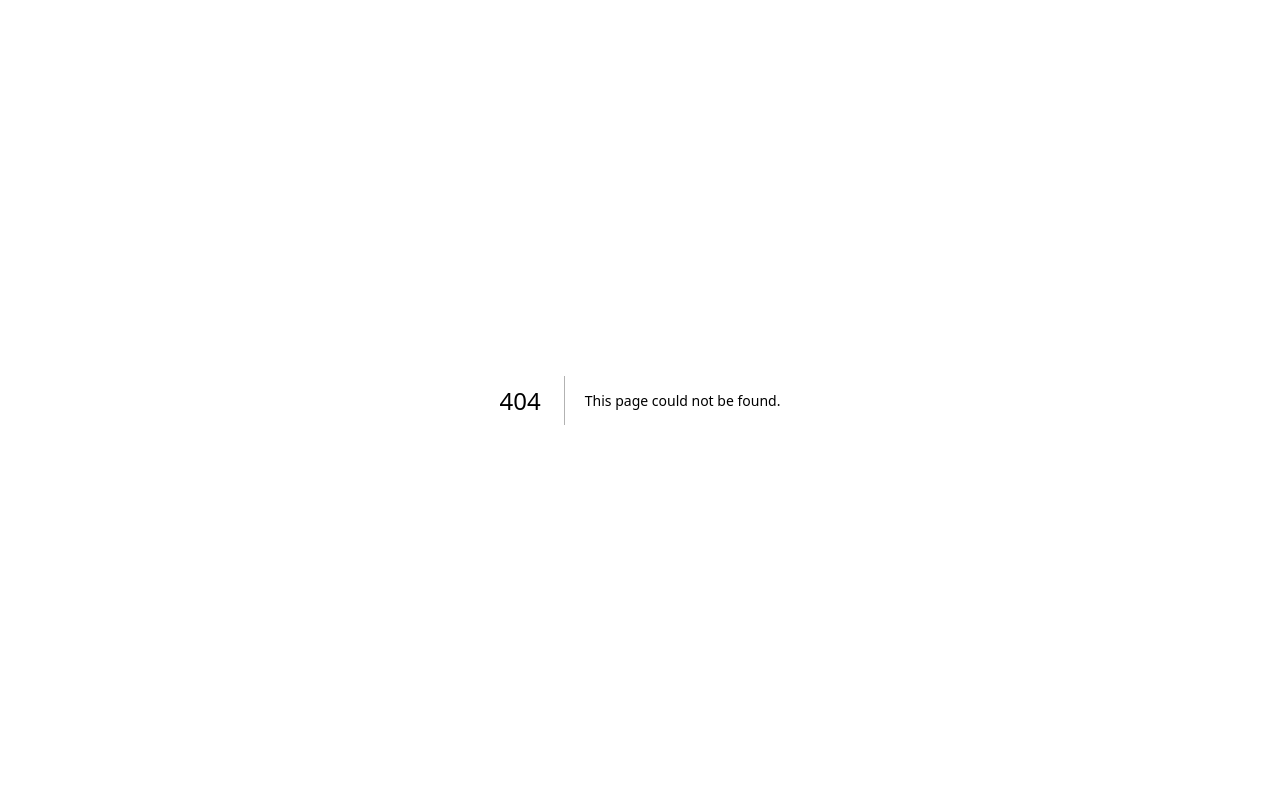
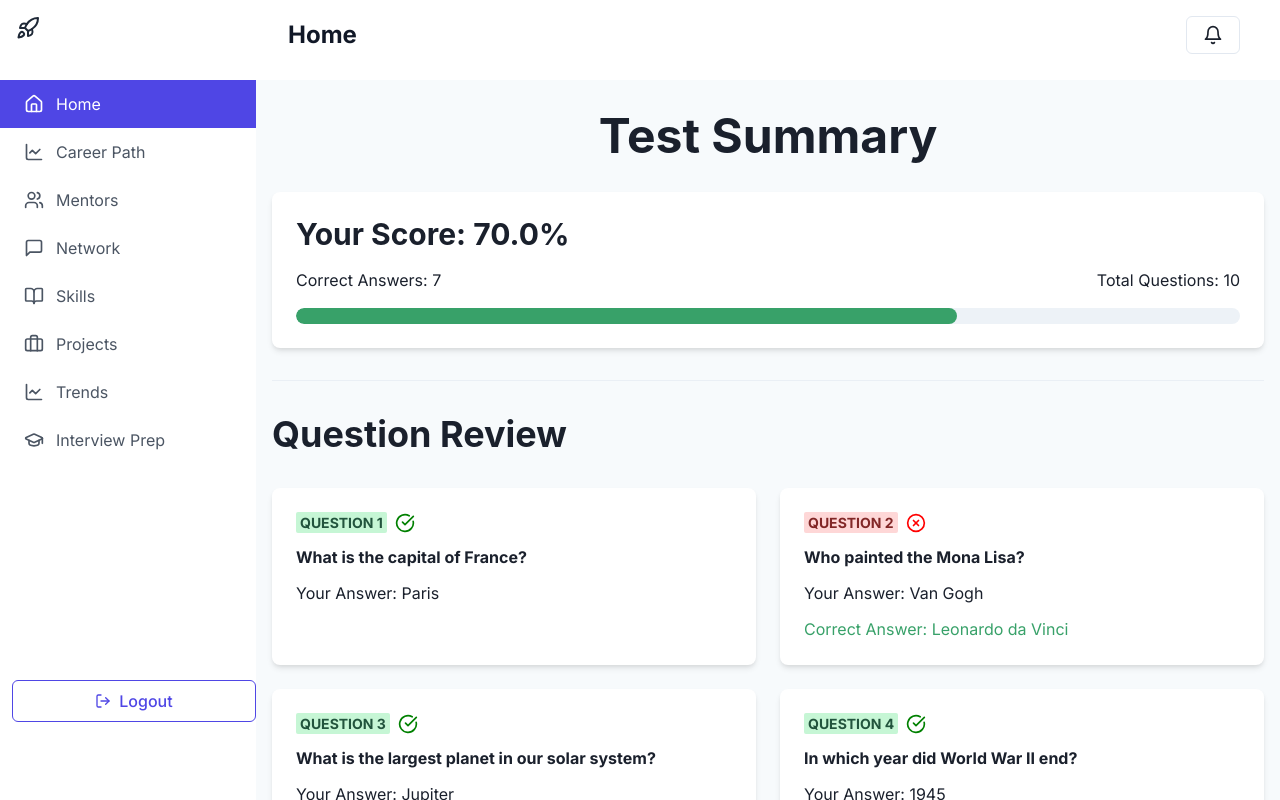
Before and after one commit to JeffCorp/saltus-fe, a Next.js app: page /dashboard/skills/results in a window 1280 px wide. Before the commit this address had no page. Built offline with nearby package versions, Linux system fonts and the light colour scheme.

Commit message:
Skills and Network changes

```diff
--- a/package.json
+++ b/package.json
@@ -33,7 +33,8 @@
     "react-responsive-carousel": "^3.2.23",
     "react-simple-typewriter": "^5.0.1",
     "recharts": "^2.13.0",
-    "tailwind-merge": "^2.5.4"
+    "tailwind-merge": "^2.5.4",
+    "uuid": "^10.0.0"
   },
   "devDependencies": {
     "@types/node": "^20",
--- a/src/app/dashboard/network/page.tsx
+++ b/src/app/dashboard/network/page.tsx
@@ -7,8 +7,8 @@ import { Button } from "@/components/ui/button"
 import { Card, CardContent, CardHeader, CardTitle } from "@/components/ui/card"
 import { Input } from "@/components/ui/input"
 import { ConnectionStatus, useGetConnections } from "@/services/useConnections"
-import { Box, Flex, Link, Spinner, Text } from "@chakra-ui/react"
-import { Search, UserPlus, Users } from "lucide-react"
+import { Flex, Spinner, Text } from "@chakra-ui/react"
+import { Users } from "lucide-react"
 import { useSession } from "next-auth/react"
 import { useEffect } from "react"
 
@@ -100,32 +100,20 @@ export default function NetworkPage() {
                   </CardContent>
                 </Card>
 
-                {/* Top Connections */}
+                {/* Network Insights */}
                 <Card>
                   <CardHeader className="pb-2">
-                    <CardTitle className="text-md font-semibold">Top Connections</CardTitle>
+                    <CardTitle className="text-lg font-semibold">Network Insights</CardTitle>
                   </CardHeader>
                   <CardContent>
-                    <div className="space-y-4">
-                      {networkData.topConnections.map((connection, index) => (
-                        <div key={index} className="flex items-center space-x-4">
-                          <Avatar>
-                            <AvatarImage src={connection.image} alt={connection.name} />
-                            <AvatarFallback>{connection.name.split(' ').map(n => n[0]).join('')}</AvatarFallback>
-                          </Avatar>
-                          <div>
-                            <Text className="font-semibold text-sm">{connection.name}</Text>
-                            <Text className="text-sm text-gray-600">{connection.role} at {connection.company}</Text>
-                          </div>
-                        </div>
-                      ))}
-                    </div>
+                    <div className="text-3xl font-bold text-blue-600">+24%</div>
+                    <p className="text-sm text-gray-600">+20 connections this month</p>
                   </CardContent>
                 </Card>
               </div>
 
               {/* Center Column */}
-              <div className="space-y-6 flex-[2.5]">
+              <div className="space-y-6 flex-[3]">
                 {/* Start a post */}
                 <Card>
                   <CardContent className="pt-4">
@@ -160,21 +148,13 @@ export default function NetworkPage() {
               </div>
 
               {/* Right Column */}
-              <div className="space-y-6 flex-[1.2]">
+              <div className="space-y-6 flex-[1.1] w-[300px]">
                 {/* Grow Your Network */}
                 <Card>
-                  <CardHeader className="pb-2">
-                    <CardTitle className="text-lg font-semibold">Grow Your Network</CardTitle>
-                  </CardHeader>
-                  <CardContent>
-                    <div className="flex space-x-2 mb-4">
-                      <Input placeholder="Search for professionals" className="flex-grow" />
-                      <Button variant="outline">
-                        <Search className="w-4 h-4" />
-                      </Button>
-                    </div>
-                    <div className="space-y-4">
-                      {networkData.recommendedConnections.map((connection, index) => (
+                  <CardContent className="p-2 ">
+                    <div>
+                      <NewConnections />
+                      {/* {networkData.recommendedConnections.map((connection, index) => (
                         <Flex key={index} className="items-center justify-between flex-col">
                           <Box className="flex items-start space-x-4">
                             <Avatar>
@@ -182,15 +162,39 @@ export default function NetworkPage() {
                               <AvatarFallback>{connection.name.split(' ').map(n => n[0]).join('')}</AvatarFallback>
                             </Avatar>
                             <Box>
-                              <p className="font-semibold">{connection.name}</p>
-                              <p className="text-sm text-gray-600">{connection.role} at {connection.company}</p>
-                              <Link className="flex items-center pt-2">
+                              <Text className="font-semibold text-sm">{connection.name}</Text>
+                              <Text className="text-sm text-gray-600">{connection.role} at {connection.company}</Text>
+                              <Link className="flex items-center text-sm pt-2">
                                 <UserPlus className="h-4 mr-2" />
                                 Network
                               </Link>
                             </Box>
                           </Box>
                         </Flex>
+                      ))} */}
+                    </div>
+                  </CardContent>
+                </Card>
+
+
+                {/* Top Connections */}
+                <Card>
+                  <CardHeader className="pb-2">
+                    <CardTitle className="text-md font-semibold">Top Connections</CardTitle>
+                  </CardHeader>
+                  <CardContent>
+                    <div className="space-y-4">
+                      {networkData.topConnections.map((connection, index) => (
+                        <div key={index} className="flex items-center space-x-4">
+                          <Avatar>
+                            <AvatarImage src={connection.image} alt={connection.name} />
+                            <AvatarFallback>{connection.name.split(' ').map(n => n[0]).join('')}</AvatarFallback>
+                          </Avatar>
+                          <div>
+                            <Text className="font-semibold text-sm">{connection.name}</Text>
+                            <Text className="text-sm text-gray-600">{connection.role} at {connection.company}</Text>
+                          </div>
+                        </div>
                       ))}
                     </div>
                   </CardContent>
@@ -253,17 +257,6 @@ export default function NetworkPage() {
                     </div>
                   </CardContent>
                 </Card>
-
-                {/* Network Insights */}
-                <Card>
-                  <CardHeader className="pb-2">
-                    <CardTitle className="text-lg font-semibold">Network Insights</CardTitle>
-                  </CardHeader>
-                  <CardContent>
-                    <div className="text-3xl font-bold text-blue-600">+24%</div>
-                    <p className="text-sm text-gray-600">+20 connections this month</p>
-                  </CardContent>
-                </Card>
               </div>
             </Flex>
           </div>
--- /dev/null
+++ b/src/app/dashboard/skills/results/page.tsx
@@ -0,0 +1,96 @@
+"use client"
+
+import {
+  Badge,
+  Box,
+  Container,
+  Divider,
+  Heading,
+  HStack,
+  Progress,
+  SimpleGrid,
+  Text,
+  useColorModeValue,
+  VStack,
+} from '@chakra-ui/react'
+import { CheckCircle, XCircle } from 'lucide-react'
+
+// Mock data for test results
+const testResults = {
+  totalQuestions: 10,
+  correctAnswers: 7,
+  questions: [
+    { id: 1, question: "What is the capital of France?", userAnswer: "Paris", correctAnswer: "Paris", isCorrect: true },
+    { id: 2, question: "Who painted the Mona Lisa?", userAnswer: "Van Gogh", correctAnswer: "Leonardo da Vinci", isCorrect: false },
+    { id: 3, question: "What is the largest planet in our solar system?", userAnswer: "Jupiter", correctAnswer: "Jupiter", isCorrect: true },
+    { id: 4, question: "In which year did World War II end?", userAnswer: "1945", correctAnswer: "1945", isCorrect: true },
+    { id: 5, question: "What is the chemical symbol for gold?", userAnswer: "Au", correctAnswer: "Au", isCorrect: true },
+    { id: 6, question: "Who wrote 'Romeo and Juliet'?", userAnswer: "Charles Dickens", correctAnswer: "William Shakespeare", isCorrect: false },
+    { id: 7, question: "What is the largest ocean on Earth?", userAnswer: "Pacific Ocean", correctAnswer: "Pacific Ocean", isCorrect: true },
+    { id: 8, question: "How many continents are there?", userAnswer: "7", correctAnswer: "7", isCorrect: true },
+    { id: 9, question: "What is the capital of Japan?", userAnswer: "Seoul", correctAnswer: "Tokyo", isCorrect: false },
+    { id: 10, question: "Who invented the telephone?", userAnswer: "Alexander Graham Bell", correctAnswer: "Alexander Graham Bell", isCorrect: true },
+  ],
+}
+
+export default function TestSummary() {
+  const bgColor = useColorModeValue('gray.50', 'gray.800')
+  const cardBgColor = useColorModeValue('white', 'gray.700')
+
+  const score = (testResults.correctAnswers / testResults.totalQuestions) * 100
+
+  return (
+    <Box bg={bgColor} minHeight="100vh" py={8}>
+      <Container maxW="container.xl">
+        <VStack spacing={8} align="stretch">
+          <Heading as="h1" size="2xl" textAlign="center">
+            Test Summary
+          </Heading>
+
+          <Box bg={cardBgColor} p={6} borderRadius="lg" boxShadow="md">
+            <VStack spacing={4} align="stretch">
+              <Heading as="h2" size="lg">
+                Your Score: {score.toFixed(1)}%
+              </Heading>
+              <HStack justify="space-between">
+                <Text>Correct Answers: {testResults.correctAnswers}</Text>
+                <Text>Total Questions: {testResults.totalQuestions}</Text>
+              </HStack>
+              <Progress value={score} colorScheme={score >= 70 ? 'green' : score >= 50 ? 'yellow' : 'red'} size="lg" borderRadius="full" />
+            </VStack>
+          </Box>
+
+          <Divider />
+
+          <Heading as="h2" size="xl">
+            Question Review
+          </Heading>
+
+          <SimpleGrid columns={{ base: 1, md: 2 }} spacing={6}>
+            {testResults.questions.map((q) => (
+              <Box key={q.id} bg={cardBgColor} p={6} borderRadius="lg" boxShadow="md">
+                <VStack align="stretch" spacing={3}>
+                  <HStack>
+                    <Badge colorScheme={q.isCorrect ? 'green' : 'red'} fontSize="sm">
+                      Question {q.id}
+                    </Badge>
+                    {q.isCorrect ? (
+                      <CheckCircle size={20} color="green" />
+                    ) : (
+                      <XCircle size={20} color="red" />
+                    )}
+                  </HStack>
+                  <Text fontWeight="bold">{q.question}</Text>
+                  <Text>Your Answer: {q.userAnswer}</Text>
+                  {!q.isCorrect && (
+                    <Text color="green.500">Correct Answer: {q.correctAnswer}</Text>
+                  )}
+                </VStack>
+              </Box>
+            ))}
+          </SimpleGrid>
+        </VStack>
+      </Container>
+    </Box>
+  )
+}
--- a/src/app/dashboard/skills/workshop/page.tsx
+++ b/src/app/dashboard/skills/workshop/page.tsx
@@ -6,12 +6,14 @@ import { SkillProgress, useSkillsProgressByUserId } from '@/services/useSkillsPr
 import { Box, Button, Container, Flex, Heading, Progress, Spinner, Text, useToast, VStack } from '@chakra-ui/react';
 import { useRouter } from 'next/navigation';
 import { useEffect, useState } from 'react';
+import { v4 as uuidv4 } from 'uuid';
 
 const Workshop = () => {
   const router = useRouter();
   const toast = useToast();
   const { profile } = useProfile();
   const { data: skillsProgress, mutate: refreshSkillsProgress } = useSkillsProgressByUserId();
+  const session = uuidv4();
 
   const [currentSkill, setCurrentSkill] = useState<SkillProgress | null>(null);
   const [currentQuestionIndex, setCurrentQuestionIndex] = useState(0);
@@ -61,6 +63,7 @@ const Workshop = () => {
         skillId: currentSkill._id,
         questionId: String(currentQuestionIndex + 1),
         selectedAnswer: selectedIndex,
+        sessionId: session,
       },
       {
         onSuccess: (data) => {
@@ -104,6 +107,8 @@ const Workshop = () => {
             duration: 5000,
             isClosable: true,
           });
+
+          router.push(`/dashboard/skills/results?sessionId=${session}`);
         },
         onError: () => {
           toast({
--- a/src/components/connections/newConnections.tsx
+++ b/src/components/connections/newConnections.tsx
@@ -1,6 +1,7 @@
 "use client"
 
 import StatusIcon from '@/components/connections/StatusIcon'
+import { Input } from "@/components/ui/input"
 import { useAcceptConnection, useAddConnection, useGetConnections } from '@/services/useConnections'
 import useUsers from '@/services/useUsers'
 import {
@@ -10,7 +11,6 @@ import {
   Divider,
   Flex,
   HStack,
-  Input,
   Text,
   useToast,
   VStack,
@@ -35,7 +35,7 @@ const suggestedConnections = [
 export default function NewConnections() {
   const { data: session } = useSession()
   const [searchQuery, setSearchQuery] = useState('')
-  const [searchResults, setSearchResults] = useState<typeof mockUsers>([])
+  const [searchResults, setSearchResults] = useState<{ _id: string, name: string, email: string, avatar: string }[]>([])
   const toast = useToast()
   const { mutate: getUsers, data: users } = useUsers()
   const { mutate: addConnection } = useAddConnection();
@@ -52,11 +52,11 @@ export default function NewConnections() {
   console.log(users);
   const handleSearch = () => {
     // In a real application, this would be an API call
-    const results = mockUsers.filter(
-      user => user.name.toLowerCase().includes(searchQuery.toLowerCase()) ||
-        user.email.toLowerCase().includes(searchQuery.toLowerCase())
-    )
-    setSearchResults(results)
+    // const results = mockUsers.filter(
+    //   user => user.name.toLowerCase().includes(searchQuery.toLowerCase()) ||
+    //     user.email.toLowerCase().includes(searchQuery.toLowerCase())
+    // )
+    // setSearchResults(results)
   }
 
   const sendConnectionRequest = (userId: string) => {
@@ -92,18 +92,17 @@ export default function NewConnections() {
   }
 
   return (
-    <Box className="max-w-2xl mx-auto p-4 min-h-[100vh]">
+    <Box className="max-w-2xl mx-auto">
       <VStack spacing={4} align="stretch">
         <HStack>
           <Input
             placeholder="Search by username or email"
             value={searchQuery}
             onChange={(e) => setSearchQuery(e.target.value)}
-            className="flex-grow"
+            className="flex-grow text-sm"
           />
-          <Button onClick={handleSearch} colorScheme="blue">
-            <Search className="w-5 h-5 mr-2" />
-            Search
+          <Button variant="outline" onClick={handleSearch}>
+            <Search className="w-4 h-4" />
           </Button>
         </HStack>
 
@@ -111,7 +110,7 @@ export default function NewConnections() {
           <VStack align="stretch" spacing={2}>
             <Text fontWeight="bold" className="text-lg">Search Results</Text>
             {searchResults.map((user) => (
-              <HStack key={user.id} className="bg-white p-3 rounded-lg shadow-sm">
+              <HStack key={user._id} className="bg-white p-3 rounded-lg shadow-sm">
                 <Avatar src={user.avatar} name={user.name} size="sm" />
                 <VStack align="start" spacing={0} className="flex-grow">
                   <Text fontWeight="semibold">{user.name}</Text>
@@ -134,14 +133,17 @@ export default function NewConnections() {
         <Divider />
 
         <VStack align="stretch" spacing={2}>
-          <Text fontWeight="bold" className="text-lg">Suggested Connections</Text>
+          {/* <Text fontWeight="bold" className="text-lg">Suggested Connections</Text> */}
           {users?.map((user: any) => (
             <HStack key={user._id} className="bg-white p-3 rounded-lg shadow-sm">
+              <Flex gap={2} flexDirection="column">
+                <Flex gap={2}>
                   <Avatar src={user.avatar} name={user.name} size="sm" />
                   <VStack align="start" spacing={0} className="flex-grow">
                     <Text fontWeight="semibold">{user.name}</Text>
                     <Text fontSize="sm" color="gray.600">{user.email}</Text>
                   </VStack>
+                </Flex>
                 {
                   connections?.find((connection: any) => connection.recipient == session?.user.id && connection.requester == user._id && connection.status.toLowerCase() === "pending") ?
                     <Flex gap={2}>
@@ -164,6 +166,7 @@ export default function NewConnections() {
                       <StatusIcon status={connections?.find((connection: any) => (connection.recipient === session?.user.id || connection.requester === session?.user.id) && (connection.requester === user._id || connection.recipient === user._id))?.status} />
                       {connections?.find((connection: any) => (connection.recipient === session?.user.id || connection.requester === session?.user.id) && (connection.requester === user._id || connection.recipient === user._id))?.status ?? "Connect"}
                     </Button>}
+              </Flex>
             </HStack>
           ))}
         </VStack>
--- a/src/services/useQnA.ts
+++ b/src/services/useQnA.ts
@@ -19,6 +19,7 @@ export interface SubmitAnswerPayload {
   skillId: string;
   questionId: string;
   selectedAnswer: number;
+  sessionId: string;
 }
 
 export interface SubmitAnswerResponse {
```
Also changed, not shown: 1 other file (tests, documents, lock files or other folders). Lines whose indentation alone changed are shown as unchanged.
